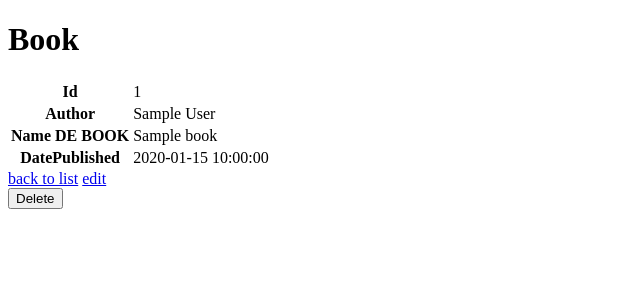
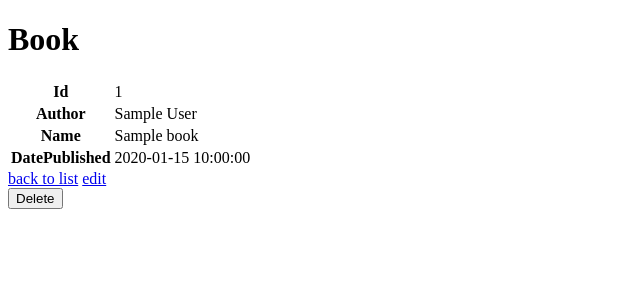
Before and after one commit to Anthony5997/API-Plateform-CI, a Symfony app: template api/templates/book/show.html.twig in a window 1280 px wide. Shown: the top 300 px of the page, without its empty margins (0-640 px from the left). Run offline with Twig, Linux system fonts and the light colour scheme; the template is opened without the code that fills it: most values are stand-ins (such as "Sample title", 1, 10 or a date in 2020); some libraries are stand-ins or nearby versions.

Commit message:
commit name ?

```diff
--- a/api/templates/base.html.twig
+++ b/api/templates/base.html.twig
@@ -14,8 +14,6 @@
         {% endblock %}
     </head>
     <body>
-        {% block body %} ESPACE PULL REQUEST ON MASTER {% endblock %}
-
-
+        {% block body %}{% endblock %}
     </body>
 </html>
--- a/api/templates/book/show.html.twig
+++ b/api/templates/book/show.html.twig
@@ -16,7 +16,7 @@
                 <td>{{ book.author }}</td>
             </tr>
             <tr>
-                <th>Name DE BOOK</th>
+                <th>Name</th>
                 <td>{{ book.name }}</td>
             </tr>
             <tr>
```
